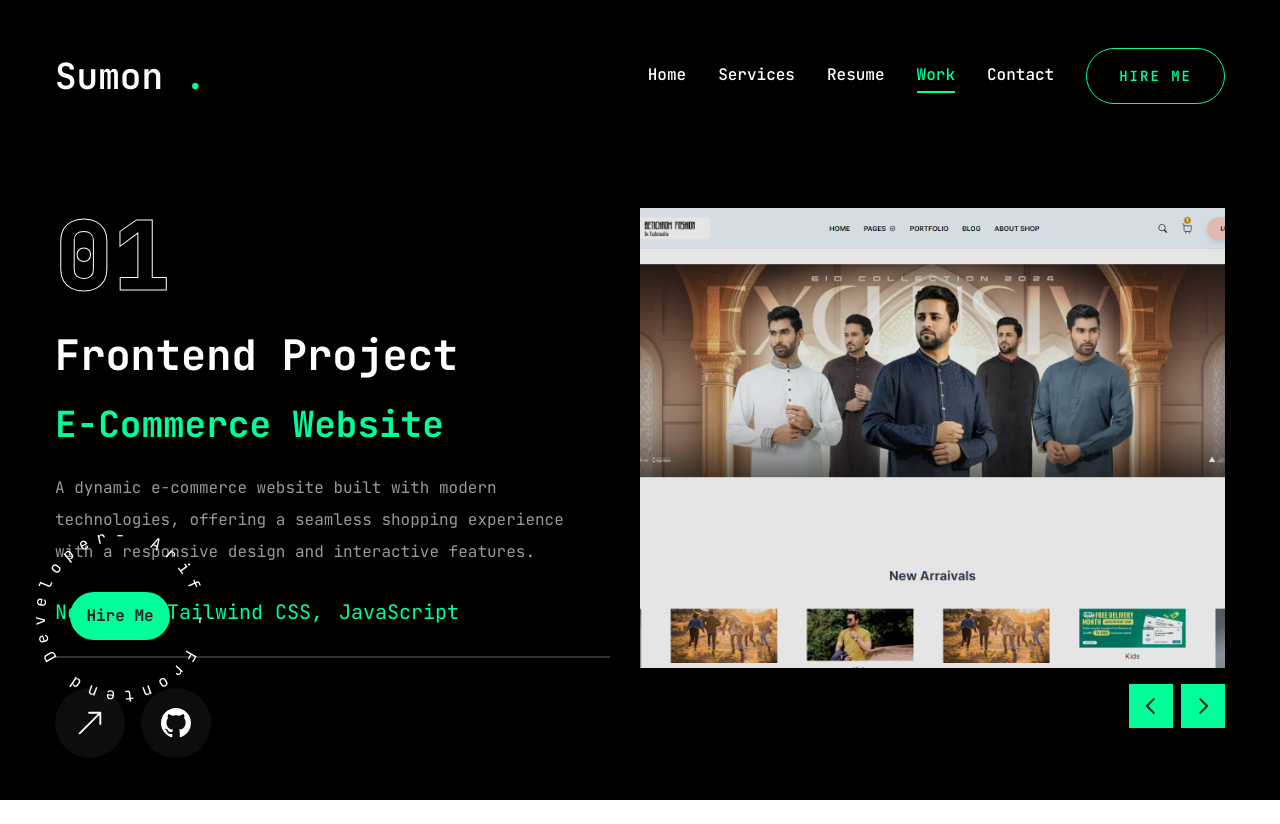
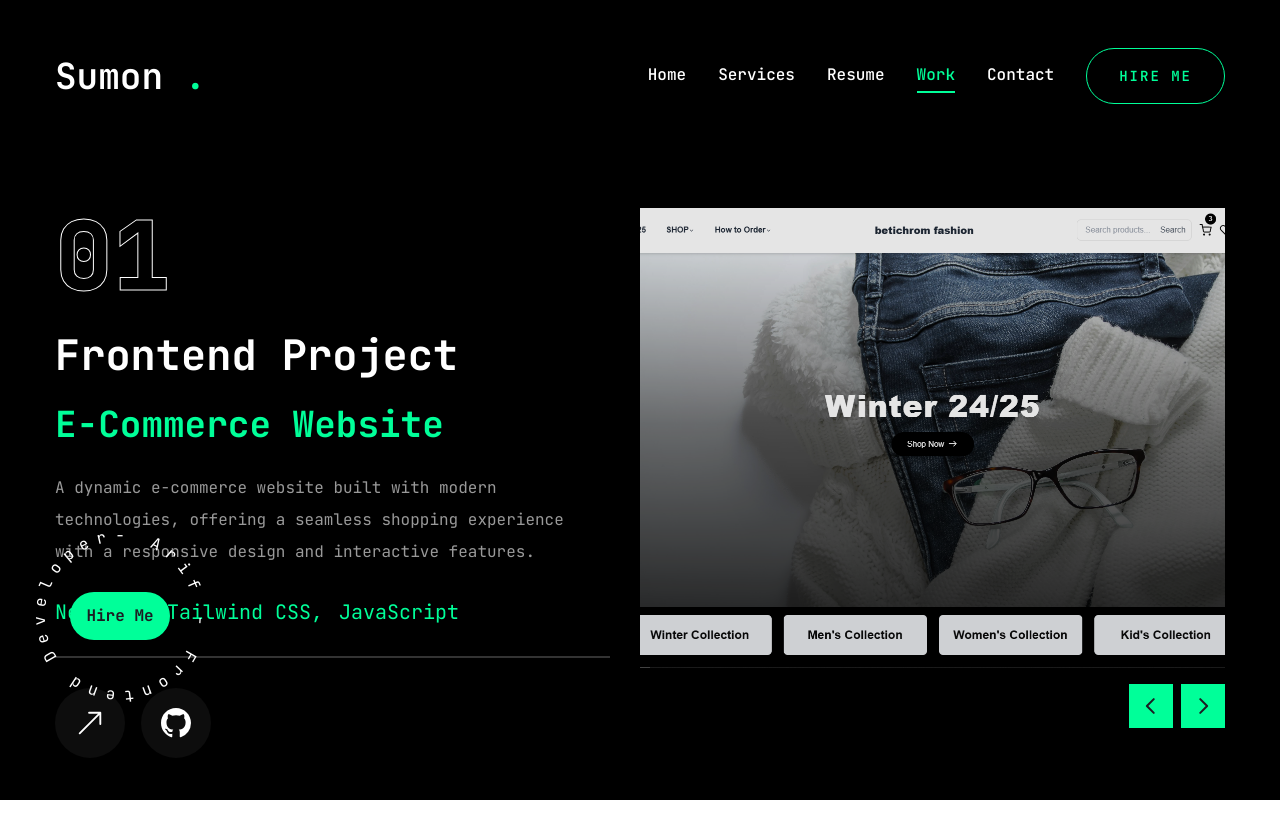
Before and after one commit to ahmmadSumon/sumon-portfolio, a Next.js app: page /work in a window 1280 px wide. Built offline with nearby package versions, Linux system fonts and the light colour scheme.

Commit message:
work pic link

```diff
--- a/app/work/page.jsx
+++ b/app/work/page.jsx
@@ -22,9 +22,9 @@ const projects = [
       { name: "Tailwind CSS" },
       { name: "JavaScript" }
     ],
-    image: '/image/21.png',
-    live: 'https://nextjs-ecom-kappa.vercel.app/',
-    github: 'https://github.com/ahmmadSumon/nextjs-ecom/tree/main'
+    image: '/image/11.png',
+    live: 'https://ecommercenextjs-weld.vercel.app/',
+    github: 'https://github.com/ahmmadSumon/ecommercenextjs'
   },
   {
     num: "02",
@@ -101,6 +101,20 @@ const projects = [
     live: 'https://learnwithtrends.vercel.app/',
     github: 'https://github.com/ahmmadSumon/learnwithtrends'
   },
+  {
+    num: "07",
+    category: "frontend",
+    title: "E-commerce Website",
+    description: "A dynamic e-commerce website built with modern technologies, offering a seamless shopping experience with a responsive design and interactive features.",
+    stack: [
+      { name: "Next.js" },
+      { name: "Tailwind CSS" },
+      { name: "JavaScript" }
+    ],
+    image: '/image/21.png',
+    live: 'https://nextjs-ecom-kappa.vercel.app/',
+    github: 'https://github.com/ahmmadSumon/nextjs-ecom/tree/main'
+  },
 ]
 
 const Work = () => {
@@ -171,12 +185,17 @@ const Work = () => {
             >
               {projects.map((project, index) => (
                 <SwiperSlide key={index} className='w-full'>
+                    <Link href={project.live} target="_blank" rel="noopener noreferrer">
                   <div className='h-[460px] relative group flex justify-center items-center bg-pink-50/20'>
                     <div className='absolute top-0 bottom-0 w-full h-full bg-black/10 z-10'></div>
                     <div className='relative w-full h-full'>
+
+
                       <Image src={project.image} fill className='object-cover top-0'/>
+
                     </div>
                   </div>
+                  </Link>
                 </SwiperSlide>
               ))}
               <WorkSliderBtns continerStyles="flex gap-2 absolute right-0 bottom-[calc(50%_-_22px)] xl:bottom-0 z-20 w-full justify-between xl:w-max xl:justify-none" btnStyles="bg-accent hover:bg-accent-hover text-primary text-[22px] w-[44px] h-[44px] flex justify-center items-center transition-all"/>
```
Also changed, not shown: public/image/11.png (added).
